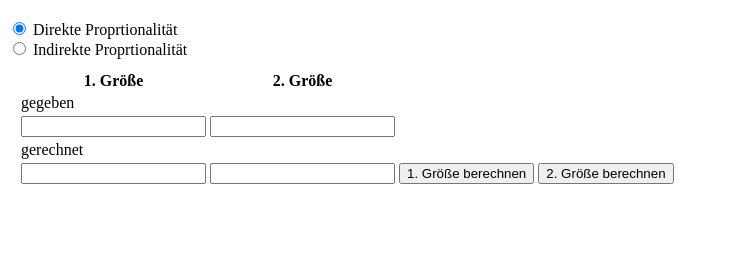
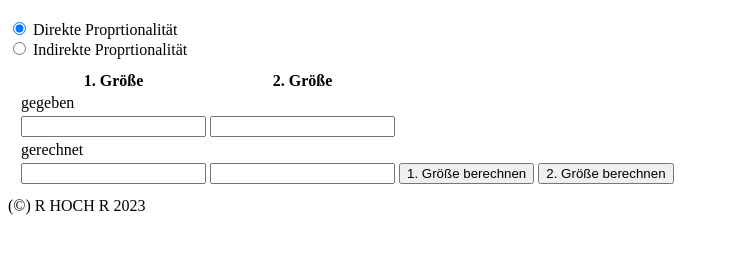
Before and after one commit to RhochR/Proportional-rechner, a plain HTML site: page index.html in a window 1280 px wide. Shown: the part 61-314 px from the top of the page, without its empty margins (0-729 px from the left). Drawn offline with Linux system fonts and the light colour scheme.

Commit message:
Update index.html

```diff
--- a/index.html
+++ b/index.html
@@ -46,7 +46,7 @@
 
             </script>
         </div>
-
+        <footer>(©) R HOCH R 2023</footer>
     </form>
 </body>
 </html>
```
